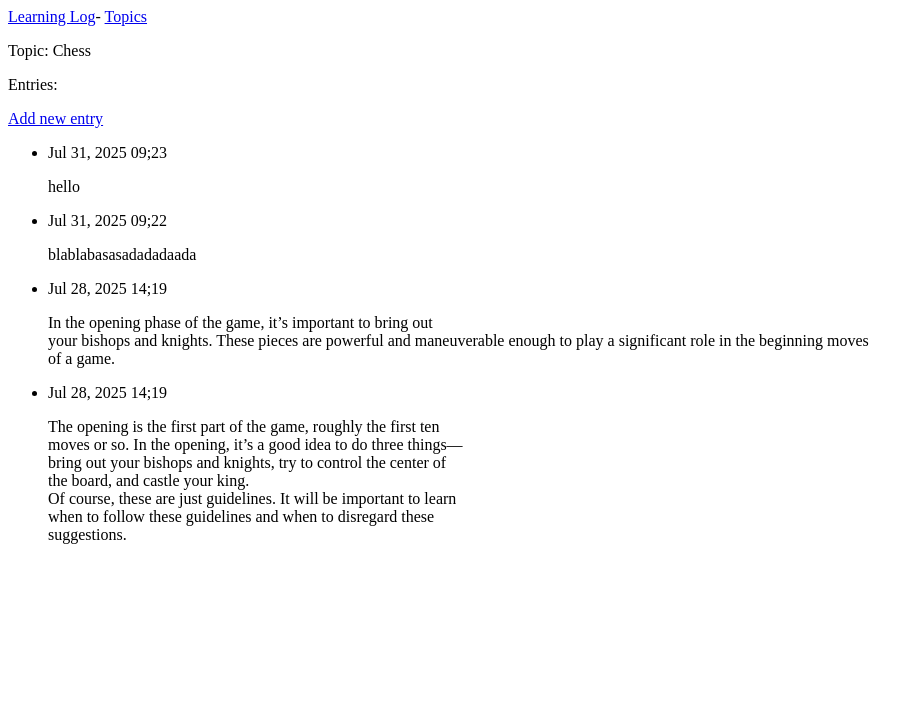
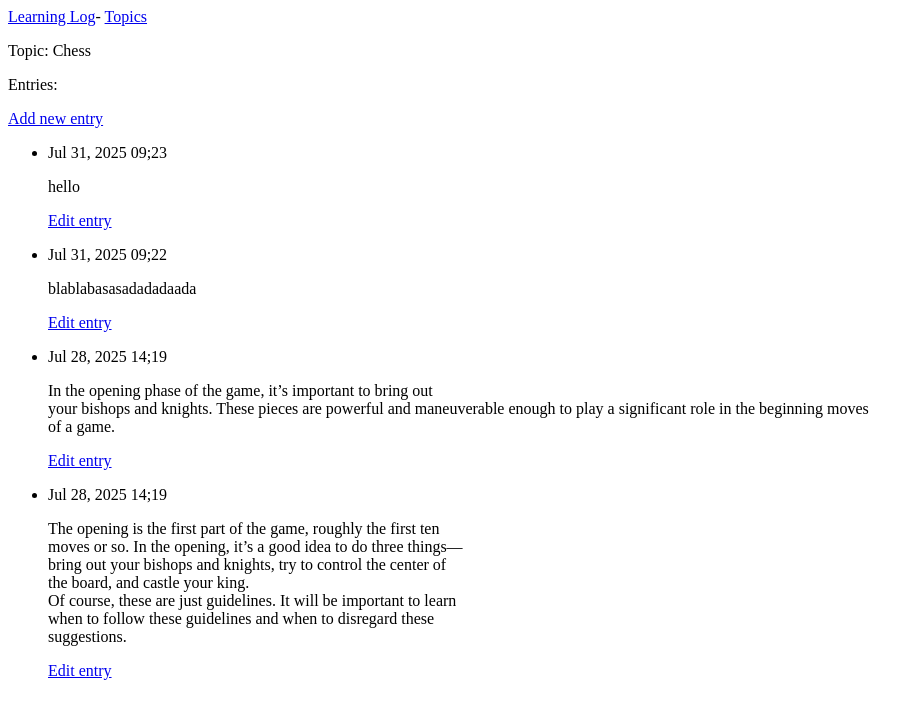
Before and after one commit to Rexthedog28/Learning-Log, a Django app: page /topics/1/ in a window 1280 px wide. Shown: the top 719 px of the page, without its empty margins (0-924 px from the left). Run offline with Django 5.2, Linux system fonts and the light colour scheme; data comes from the database, SQL or seed files in the repository; both versions use the stored data as it was after the commit.

Commit message:
Added functionality to edit an entry

```diff
--- a/learning_logs/templates/learning_logs/topic.html
+++ b/learning_logs/templates/learning_logs/topic.html
@@ -13,6 +13,11 @@
       <li>
         <p>{{ entry.date_added|date:'M d, Y H;i' }}</p>
         <p>{{ entry.text|linebreaks }}</p>
+        <p>
+          <a href="{% url 'learning_logs:edit_entry' entry.id %}">
+            Edit entry
+          </a>
+        </p>
       </li>
     {% empty %}
       <li>There are no entries for this topic yet.</li>
--- a/learning_logs/urls.py
+++ b/learning_logs/urls.py
@@ -14,5 +14,7 @@ urlpatterns = [
     path('new_topic/', views.new_topic, name='new_topic'),
     # Page for adding a new entry.
     path('new_entry/<int:topic_id>/', views.new_entry, name='new_entry'),
+    # Page for editing an entry.
+    path('edit_entry/<int:entry_id>/', views.edit_entry, name='edit_entry')
 
 ]
--- a/learning_logs/views.py
+++ b/learning_logs/views.py
@@ -1,6 +1,6 @@
 from django.shortcuts import render, redirect
 
-from .models import Topic
+from .models import Topic, Entry
 from .forms import TopicForm, EntryForm
 
 def index(request):
@@ -55,3 +55,21 @@ def new_entry(request, topic_id):
     # Display a blank or invalid form.
     context = {'topic':topic, 'form':form}
     return render(request, 'learning_logs/new_entry.html', context)
+
+def edit_entry(request, entry_id):
+    """Edit an existring entry."""
+    entry = Entry.objects.get(id=entry_id)
+    topic = entry.topic
+
+    if request.method != 'POST':
+        # Initial request, pre-fill form with current entry.
+        form = EntryForm(instance=entry)
+    else:
+        # POST data submitted, process data.
+        form = EntryForm(instance=entry, data=request.POST)
+        if form.is_valid():
+            form.save()
+            return redirect('learning_logs:topic', topic_id=topic.id)
+
+    context = {'entry':entry, 'topic':topic, 'form':form}
+    return render(request, 'learning_logs/edit_entry.html', context)
```
Also changed, not shown: learning_logs/templates/learning_logs/edit_entry.html (added, +14 -0 lines), db.sqlite3.
